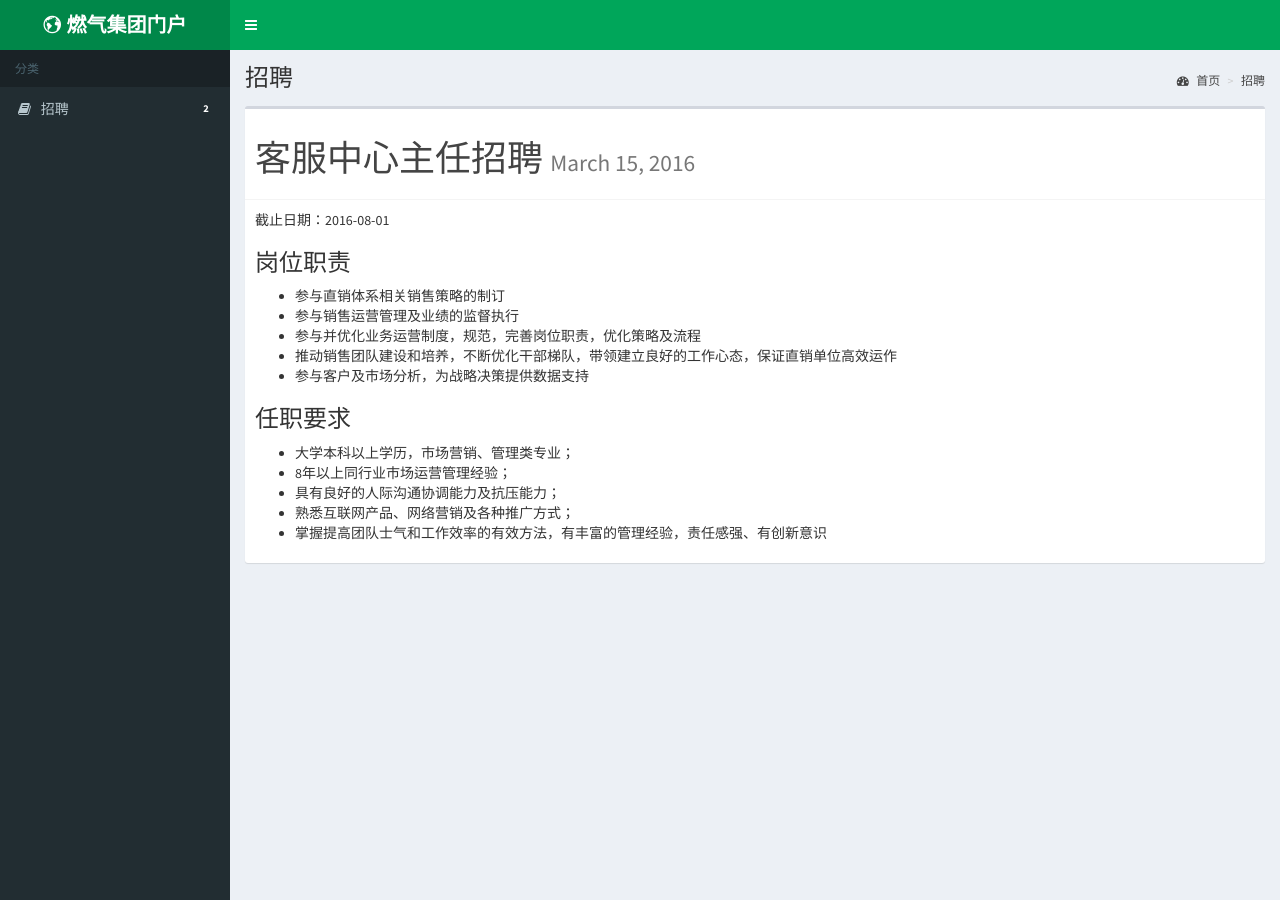
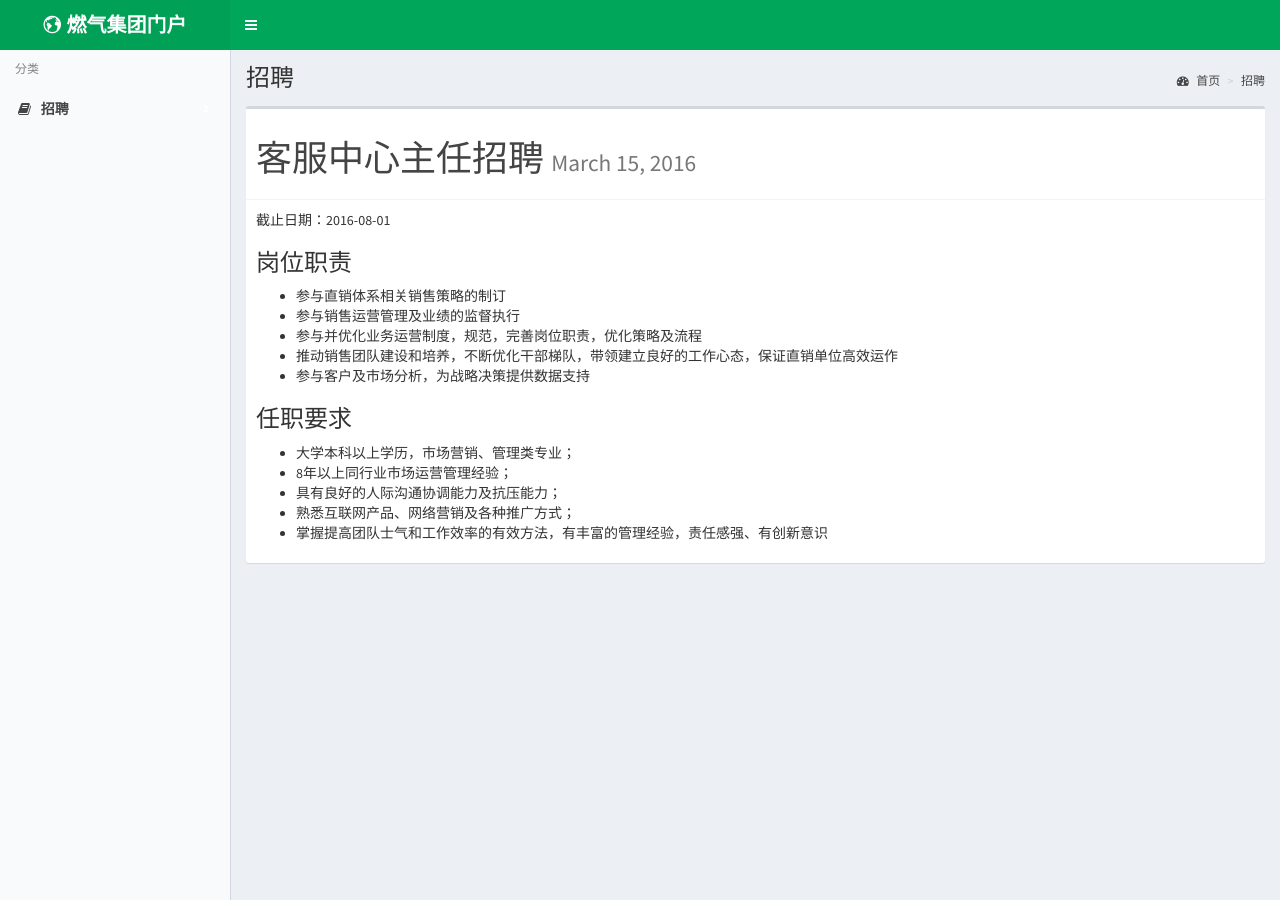
Before and after one commit to steedos/shgas.steedos.net, a Jekyll site: the page built from _posts/燃气集团/2016-03-15-客服中心主任招聘.md, in a window 1280 px wide. Built offline with Jekyll 4.4.1, drawn with Linux system fonts in a browser that asks for light colours; some web fonts are replaced.

Commit message:
Update default.html

```diff
--- a/_layouts/default.html
+++ b/_layouts/default.html
@@ -57,7 +57,7 @@ desired effect
 |               | sidebar-mini                            |
 |---------------------------------------------------------|
 -->
-<body class="hold-transition skin-green sidebar-mini">
+<body class="hold-transition skin-green-light sidebar-mini">
 <div class="wrapper">
 
   <!-- Main Header -->
```
